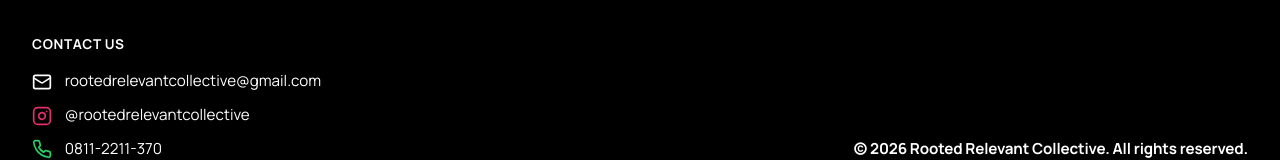
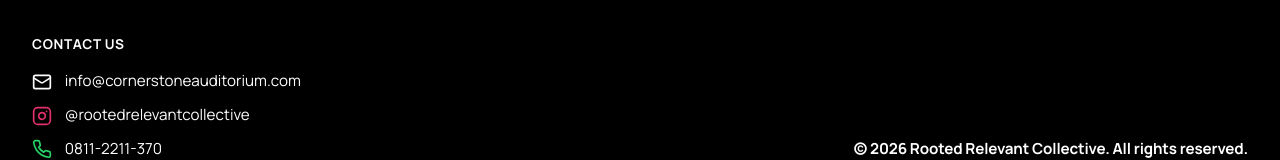
Before and after one commit to ngodingngedit-create/cornerstone, a Vue app: page / in a window 1280 px wide. Shown: the part 5911-6071 px from the top of the page. Built offline with nearby package versions, Linux system fonts and the light colour scheme.

Commit message:
update email

```diff
--- a/src/components/FooterSection.vue
+++ b/src/components/FooterSection.vue
@@ -17,7 +17,7 @@
                 <rect width="20" height="16" x="2" y="4" rx="2"></rect>
                 <path d="m22 7-8.97 5.7a1.94 1.94 0 0 1-2.06 0L2 7"></path>
               </svg>
-              <span>rootedrelevantcollective@gmail.com</span>
+              <span>info@cornerstoneauditorium.com</span>
             </a>
 
             <!-- Instagram -->
```
